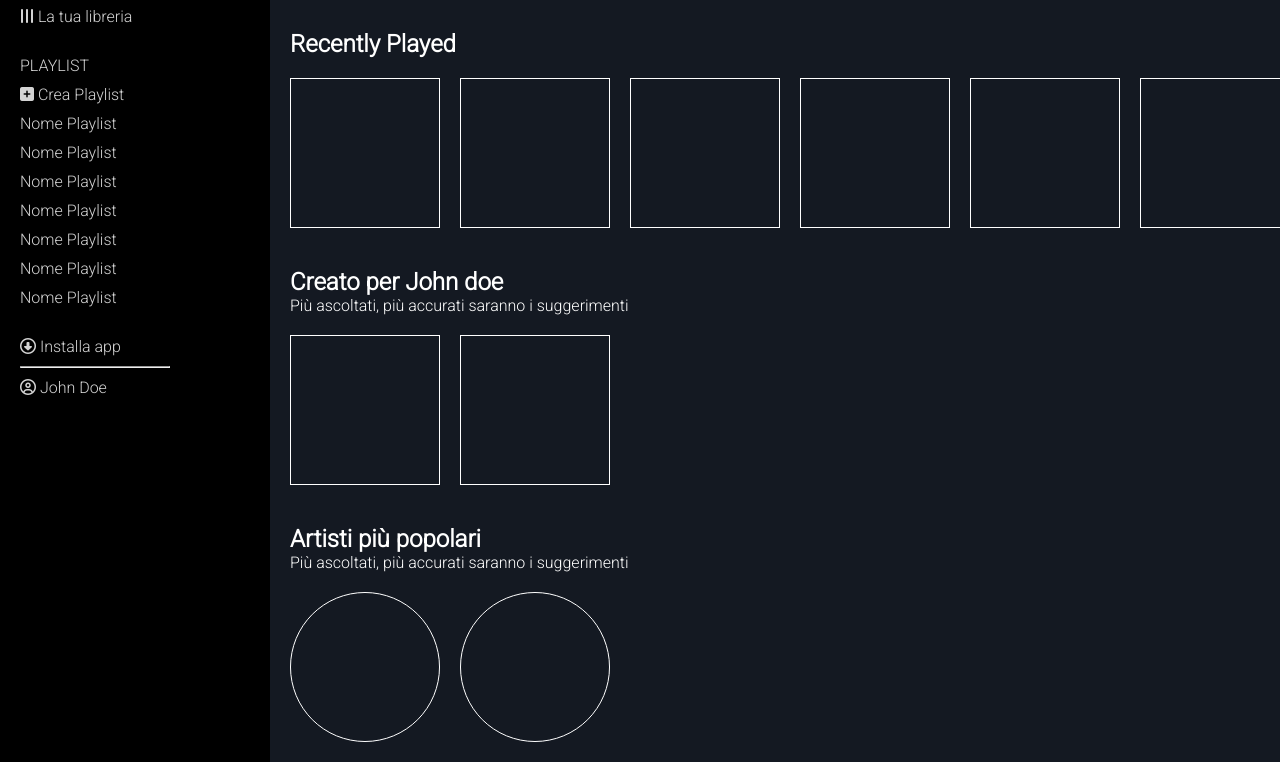
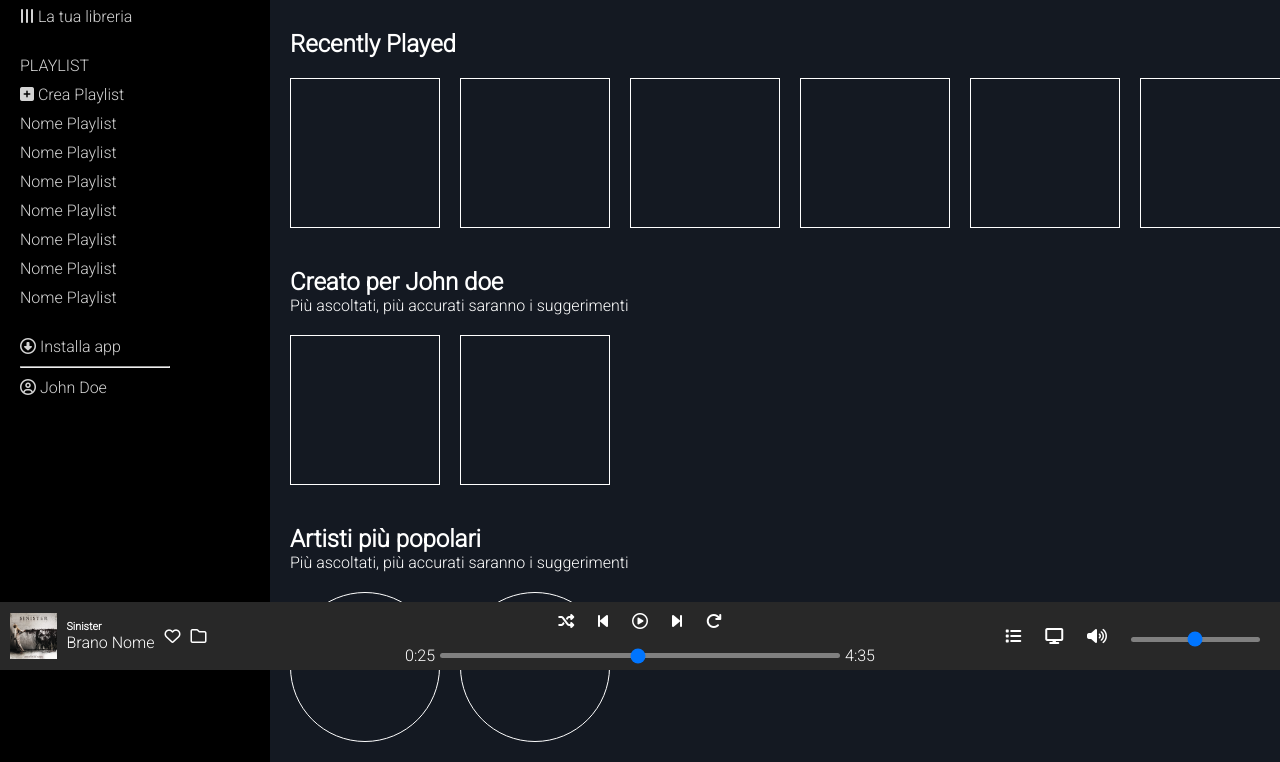
Before and after one commit to mas0110/html-css-spotifyweb, a plain HTML site: page index.html in a window 1280 px wide. Shown: the part 130-892 px from the top of the page. Drawn offline with Linux system fonts and the light colour scheme.

Commit message:
struttura e contenuti del footer

```diff
--- a/assets/style.css
+++ b/assets/style.css
@@ -19,6 +19,7 @@ ul li{
 .main-container{
     display: flex;
     justify-content: flex-start;
+    position: relative;
 }
 
 /* contenuti del aside nel header  */
@@ -156,3 +157,76 @@ nav ul li {
     flex-direction: row;
     gap: 20px;
 }
+
+/* contenuti del footer  */
+
+footer{
+    display: flex;
+    align-items: center;
+    position:fixed;
+    bottom:0;
+    left: 0;
+    right:0;
+    color: white;
+    background-color: #282828;
+}
+
+.footer-center div ul li,
+.footer-center div:last-of-type,
+.footer-right ul li{
+    display: inline-block;
+    padding: 10px ;
+}
+
+.footer-center div:last-of-type{
+    display: flex;
+    align-items: center;
+    padding: 5px;
+}
+.footer-left{
+    width: 25%;
+    display: flex;
+    justify-content: flex-start;
+    gap: 10px;
+    padding-left: 10px;
+    align-items: center;
+}
+
+.footer-left img{
+    width: 15%;
+}
+
+.footer-center{
+    display: flex;
+    flex-direction: column;
+    align-items: center;
+    width: 50%;
+}
+
+.footer-right{
+    width: 25%;
+    display: flex;
+    justify-content: flex-end;
+    padding-right: 10px;
+}
+
+.slidecontainer input{
+    width: 400px;
+    appearance: none;
+    -webkit-appearance: none;
+    background: transparent;
+    cursor: pointer;
+    background: grey ;
+    height: 5px;
+    border-radius: 20px;
+}
+
+.footer-right ul li input{
+    appearance: none;
+    -webkit-appearance: none;
+    background: transparent;
+    cursor: pointer;
+    background: grey ;
+    height: 5px;
+    border-radius: 20px;
+}
--- a/index.html
+++ b/index.html
@@ -131,6 +131,43 @@
                 </div>
             </div>
         </main>
+        <footer>
+            <div class="footer-left">
+                <img src="./assets/img/sinister.jpeg" alt="sinister">
+                <div>
+                    <h6>Sinister</h6>
+                    <span>Brano Nome</span>
+                </div>
+                <i class="fa-regular fa-heart"></i>
+                <i class="fa-regular fa-folder"></i>
+            </div>
+            <div class="footer-center">
+                <div>
+                   <ul>
+                    <li><i class="fa-solid fa-shuffle"></i></li>
+                    <li><i class="fa-solid fa-backward-step"></i></li>
+                    <li><i class="fa-regular fa-circle-play"></i></li>
+                    <li><i class="fa-solid fa-forward-step"></i></li>
+                    <li><i class="fa-solid fa-arrow-rotate-right"></i></li>
+                   </ul>
+                </div>
+                <div>
+                    <span>0:25</span>
+                    <div class="slidecontainer">
+                        <input type="range" min="1" max="100" value="50" class="slider" id="myRange">
+                    </div>
+                    <span>4:35</span>
+                </div>
+            </div>
+            <div class="footer-right">
+                <ul>
+                    <li><i class="fa-solid fa-list"></i></li>
+                    <li><i class="fa-solid fa-display"></i></li>
+                    <li><i class="fa-solid fa-volume-high"></i></li>
+                    <li><input type="range" min="1" max="100" value="50" class="slider" id="myRange"></li>
+                </ul>
+            </div>
+        </footer>
     </div>
 </body>
 </html>
```
